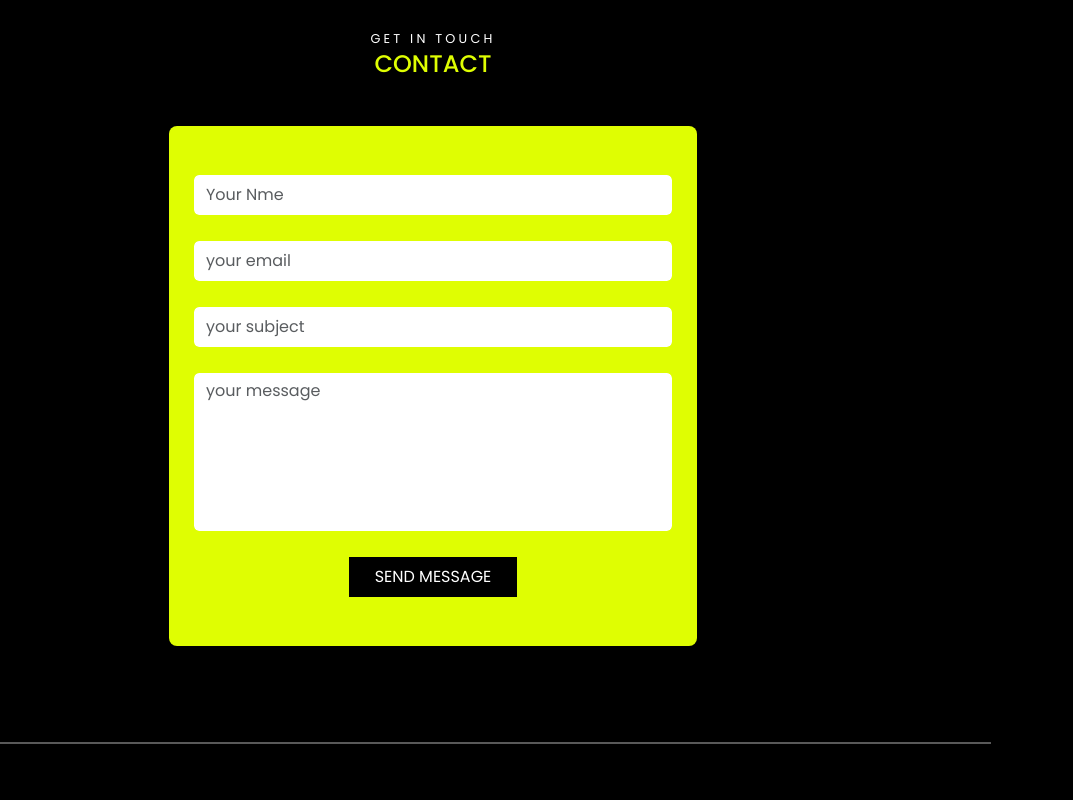
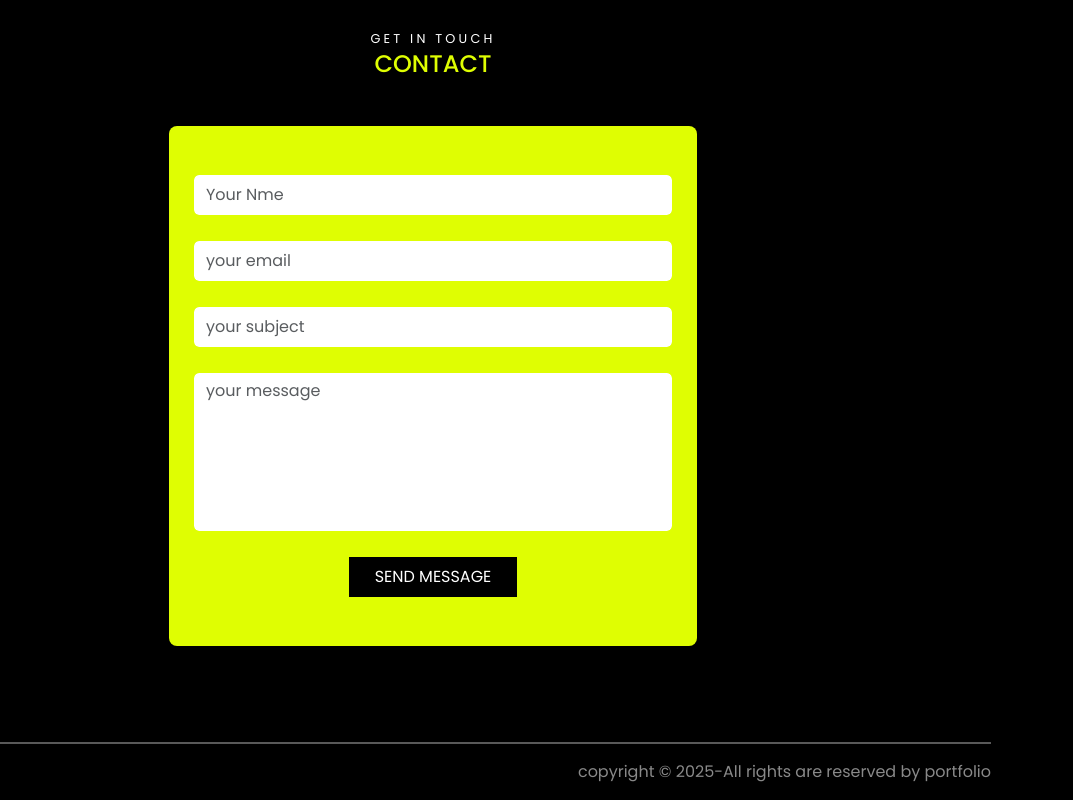
Before and after one commit to AshnaShabbir/Portfolio, a plain HTML site: page index.html in a window 1280 px wide. Shown: the part 4527-5327 px from the top of the page, 207-1280 px from the left. Drawn offline with nearby package versions, Linux system fonts and the light colour scheme.

Commit message:
added new repository
added

```diff
--- a/index.html
+++ b/index.html
@@ -416,23 +416,6 @@
 
 
 
-
-
-
-
-
-
-
-
-
-
-
-
-
-
-
-
-
     </main>
     <!-- footer start here -->
     <footer class="mt-3">
@@ -456,28 +439,13 @@
                 </div>
 
                 <div class="col-lg-6">
-                    <p class="txt-grey text-lg-end text-center>
-                    copyright &copy; 2025-All rights are reserved by portfolio
-                </p>
+                    <p class="txt-grey text-lg-end text-center">
+                    copyright &copy; 2025-All rights are reserved by portfolio</p>
 
             </div>
         </div>
     </div>
   </footer>
-
-
-
-
-
-
-
-
-
-
-
-
-
-
 
 
     <script src=" https://cdn.jsdelivr.net/npm/@popperjs/core@2.11.8/dist/umd/popper.min.js"
```
